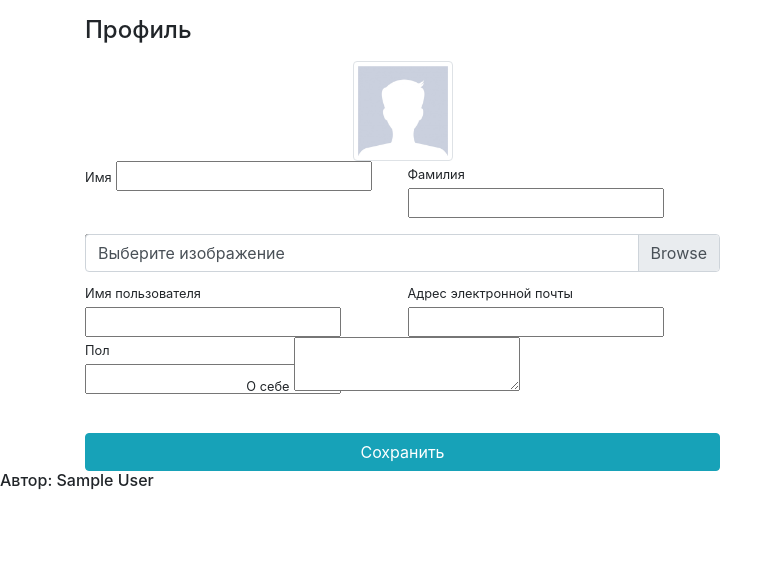
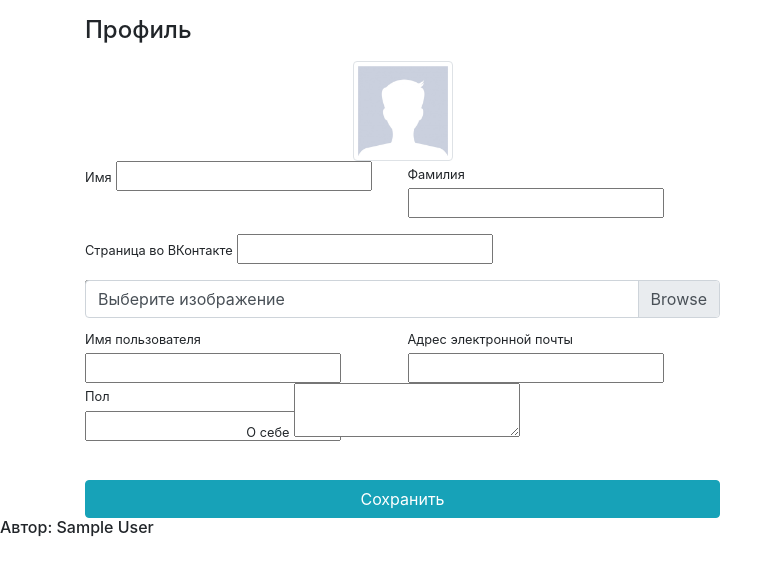
Before and after one commit to magiran-education/geekbrains__django_level_2, a Django app: template authapp/templates/authapp/profile.html in a window 1280 px wide. Shown: the part 56-632 px from the top of the page, without its empty margins (0-783 px from the left). Run offline with Django 3.2, Linux system fonts and the light colour scheme; the template is opened without the code that fills it: most values are stand-ins (such as "Sample title", 1, 10 or a date in 2020); form fields are guessed from the names that the template uses; some libraries are stand-ins or nearby versions.

Commit message:
Getting page in VK.com during registration via VK

```diff
--- a/authapp/forms.py
+++ b/authapp/forms.py
@@ -66,9 +66,10 @@ class UserProfileForm(UserChangeForm):
 class UserProfileEditForm(forms.ModelForm):
     class Meta:
         model = UserProfile
-        fields = ('tagline', 'gender', 'about_me')
+        fields = ('tagline', 'gender', 'about_me', 'page_in_vkontakte')
 
     def __init__(self, *args, **kwargs):
         super(UserProfileEditForm, self).__init__(*args, **kwargs)
         for field_name, field in self.fields.items():
             field.widget.attrs['class'] = 'form-control'
+        self.fields['page_in_vkontakte'].widget.attrs['readonly'] = True
--- a/authapp/models.py
+++ b/authapp/models.py
@@ -32,6 +32,7 @@ class UserProfile(models.Model):
     tagline = models.CharField(verbose_name='Теги', max_length=128, blank=True)
     about_me = models.TextField(verbose_name='О себе', max_length=512, blank=True)
     gender = models.CharField(verbose_name='Пол', max_length=128, choices=GENDER_CHOICES, blank=True)
+    page_in_vkontakte = models.CharField(verbose_name='Страница во ВКонтакте', max_length=128, blank=True)
 
     @receiver(post_save, sender=User)
     def create_user_profile(sender, instance, created, **kwargs):
--- a/authapp/pipeline.py
+++ b/authapp/pipeline.py
@@ -18,7 +18,7 @@ def save_user_profile(backend, user, response, *args, **kwargs):
         'api.vk.com',
         '/method/users.get',
         None,
-        urlencode(OrderedDict(fields=','.join(('bdate', 'sex', 'about')),
+        urlencode(OrderedDict(fields=','.join(('bdate', 'sex', 'about', 'domain')),
                               access_token=response['access_token'],
                               v='5.92')),
         None,
@@ -36,6 +36,9 @@ def save_user_profile(backend, user, response, *args, **kwargs):
     if data['about']:
         user.userprofile.about_me = data['about']
 
+    if data['domain']:
+        user.userprofile.page_in_vkontakte = f"https://vk.com/{data['domain']}"
+
     if data['bdate']:
         bdate = datetime.strptime(data['bdate'], '%d.%m.%Y').date()
         age = timezone.now().date().year - bdate.year
--- a/authapp/templates/authapp/profile.html
+++ b/authapp/templates/authapp/profile.html
@@ -31,6 +31,18 @@
                             </div>
                         </div>
                     </div>
+
+
+                    <div class="form-row">
+                        <div class="col-lg-12">
+                            <div class="form-group">
+                                <label class="small mb-1" for="{{ user_profile_form.page_in_vkontakte.id_for_label }}">Страница во ВКонтакте</label>
+                                {{ user_profile_form.page_in_vkontakte }}
+                            </div>
+                        </div>
+                    </div>
+
+
                     <div class="form-row mb-2">
                         <div class="col-lg-12">
                             <div class="custom-file">
```
Also changed, not shown: authapp/migrations/0005_auto_20210404_1800.py (added).
